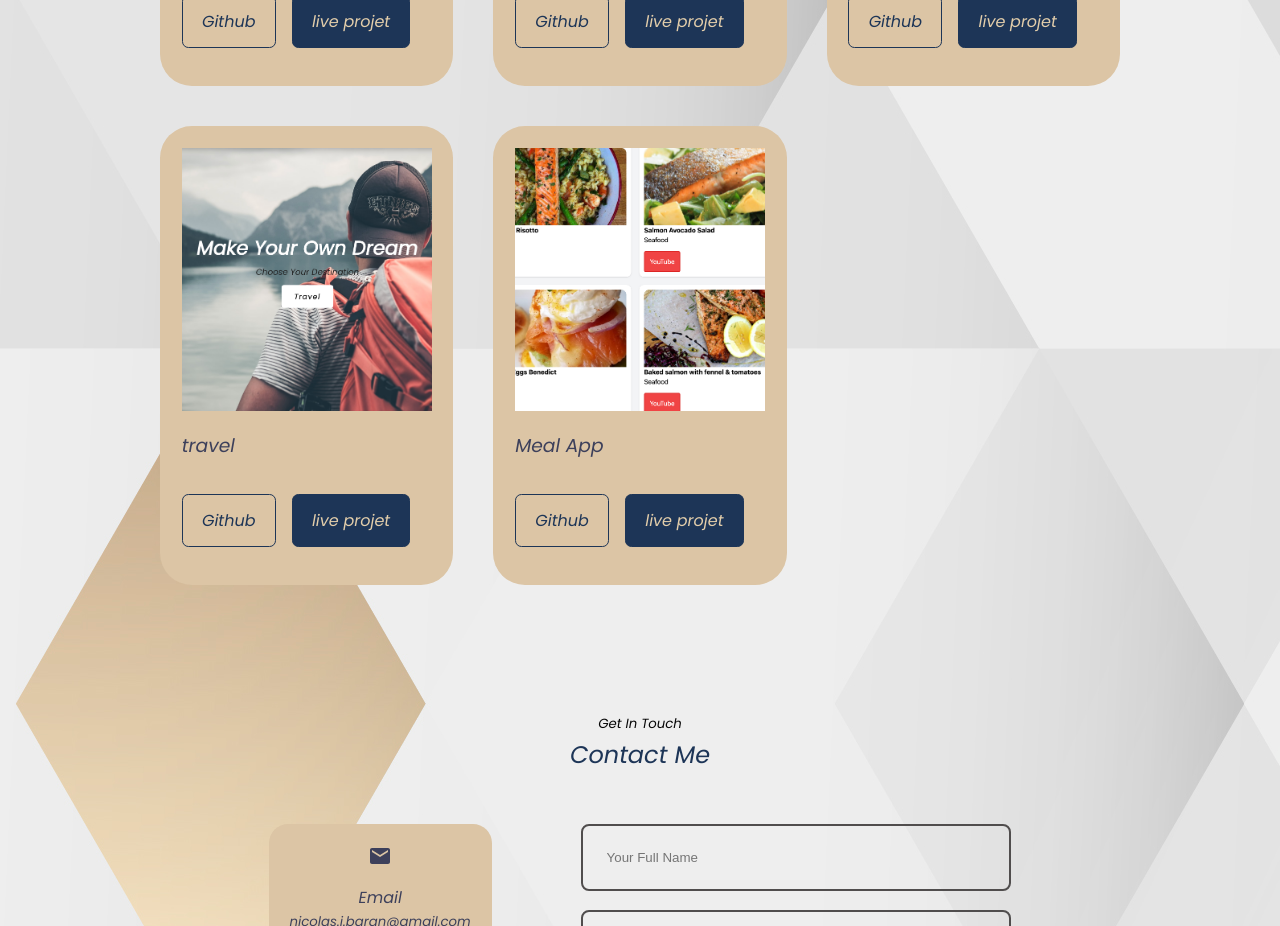
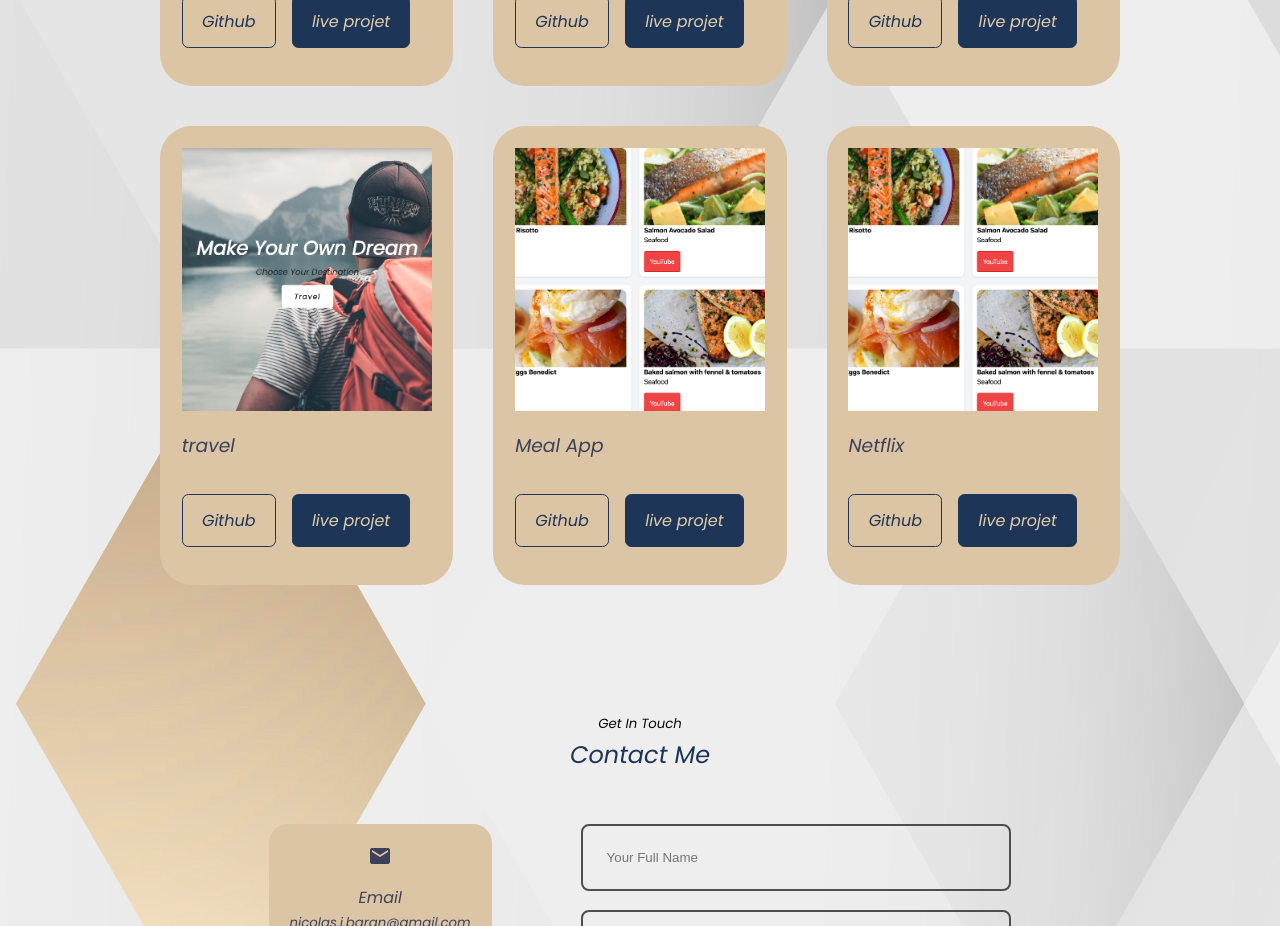
Before and after one commit to ncls-brn/react-portfolio-website, a React (Create React App) app in the folder react-portfolio-website/: page / in a window 1280 px wide. Shown: the part 3160-4086 px from the top of the page. Built offline with nearby package versions, Linux system fonts and the light colour scheme; the HTML template or start-up script is replaced by a standard one.

Commit message:
netflix app

```diff
--- a/react-portfolio-website/src/components/projets/Projets.jsx
+++ b/react-portfolio-website/src/components/projets/Projets.jsx
@@ -63,6 +63,16 @@ const Projets = () => {
         <a href="https://meals-by-name.vercel.app/"className="btn btn-primary"target="_blank" rel="noreferrer">live projet</a>
         </div>
         </article>
+
+        <article className="projets__item">
+        <div className="projets__item-image"></div>
+        <img src={IMG5} alt="" />
+        <h3>Netflix</h3>
+        <div className="projets__item-cta">
+        <a href="https://github.com/ncls-brn/netflix"className="btn"target="_blank" rel="noreferrer">Github</a>
+        <a href="https://netflix-app-ncls.vercel.app"className="btn btn-primary"target="_blank" rel="noreferrer">live projet</a>
+        </div>
+        </article>
       </div>
     </section>
   )
```
